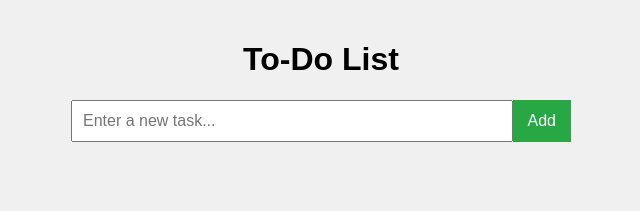
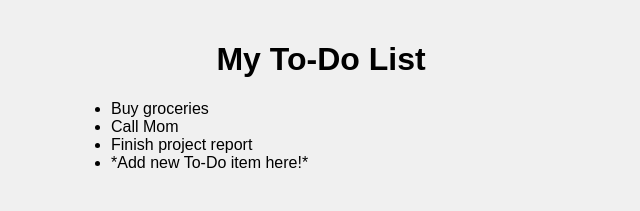
Before and after one commit to MeghanaNangunoori/MeghanaNangunoori.github.io, a plain HTML site: page index.html in a window 1280 px wide. Shown: the whole page, without its empty margins (319-959 px from the left). Drawn offline with Linux system fonts and the light colour scheme.

Commit message:
Add new Todo item for grocery shopping. Fix typo in header implement task deletion feature.

```diff
--- a/index.html
+++ b/index.html
@@ -1,17 +1,18 @@
 <!DOCTYPE html>
 <html lang="en">
 <head>
-  <meta charset="UTF-8">
-  <title>To-Do List</title>
-  <link rel="stylesheet" href="style.css">
+    <meta charset="UTF-8">
+    <meta name="viewport" content="width=device-width, initial-scale=1.0">
+    <title>My To-Do List</title>
+    <link rel="stylesheet" href="style.css">
 </head>
 <body>
-  <h1>To-Do List</h1>
-  <div id="todo-form">
-    <input type="text" id="new-task" placeholder="Enter a new task...">
-    <button id="add-btn">Add</button>
-  </div>
-  <ul id="task-list"></ul>
-  <script src="script.js"></script>
+    <h1>My To-Do List</h1>
+    <ul>
+        <li>Buy groceries</li>
+        <li>Call Mom</li>
+        <li>Finish project report</li>
+        <li>*Add new To-Do item here!*</li> </ul>
+    <script src="script.js"></script>
 </body>
 </html>
```
